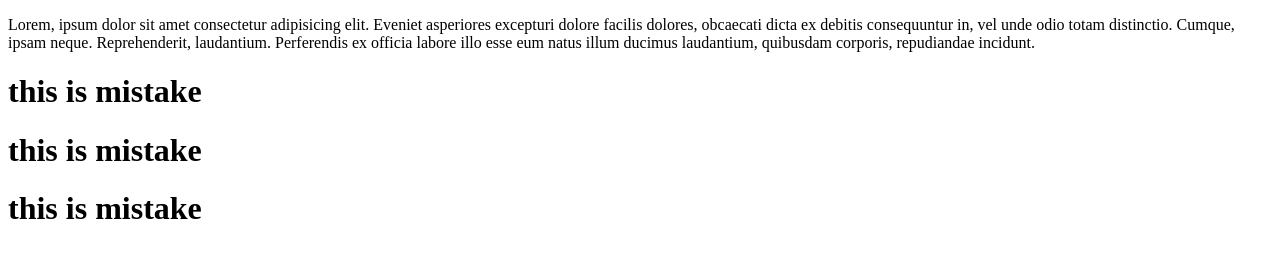
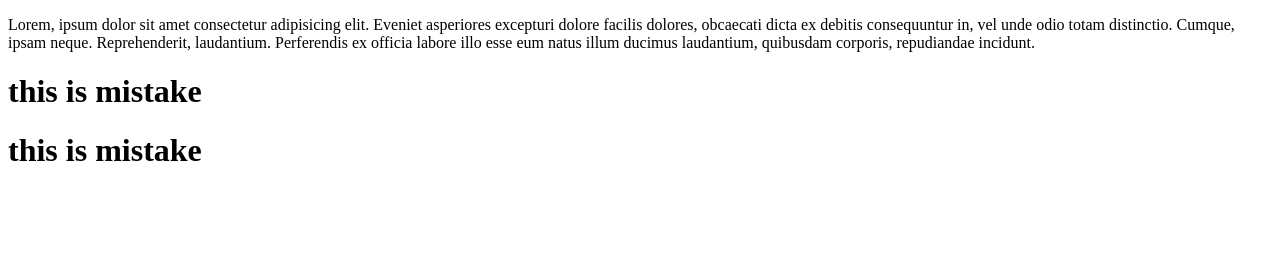
Before and after one commit to BioChemist-Tarushi/LearningGit, a plain HTML site: page index.html in a window 1280 px wide. Drawn offline with Linux system fonts and the light colour scheme.

Commit message:
revert 7

```diff
--- a/index.html
+++ b/index.html
@@ -14,8 +14,5 @@
     <h1>
         this is mistake
     </h1>
-    <h1>
-        this is mistake
-    </h1>
 </body>
 </html>
```
